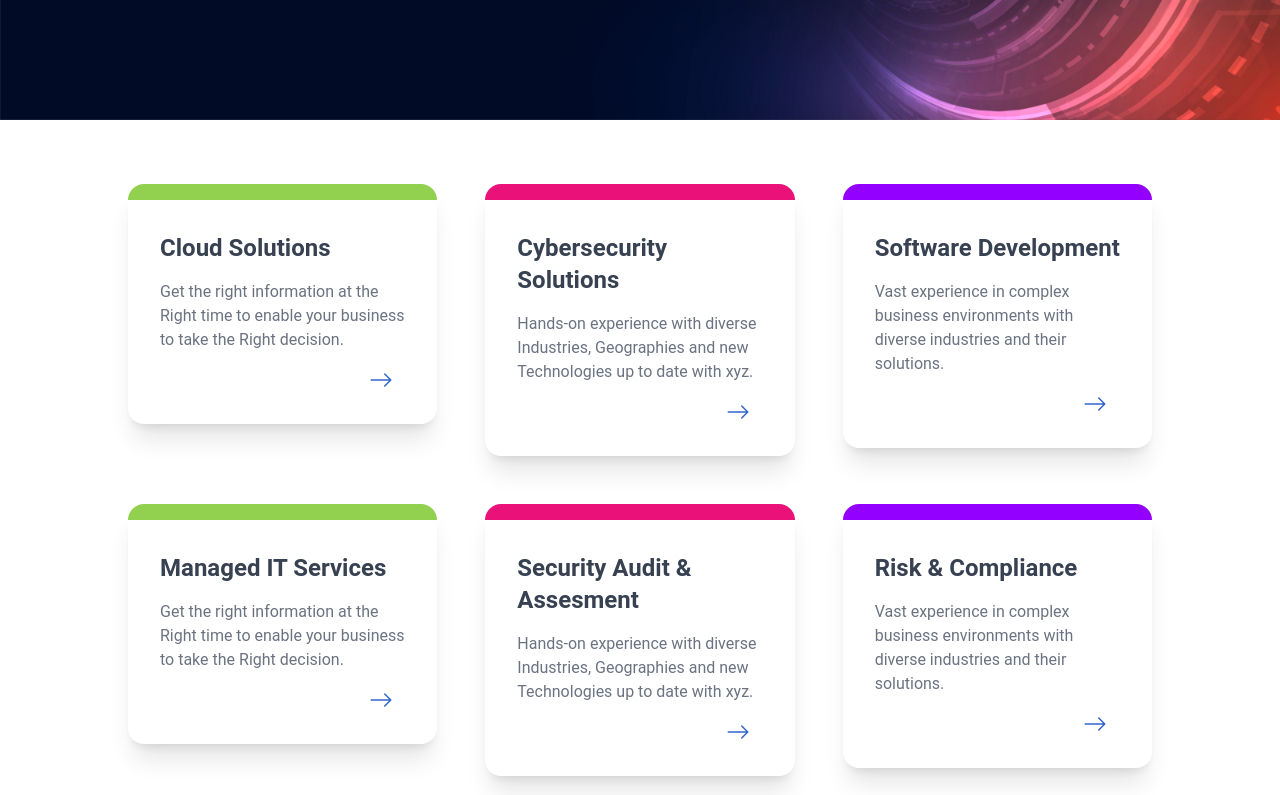
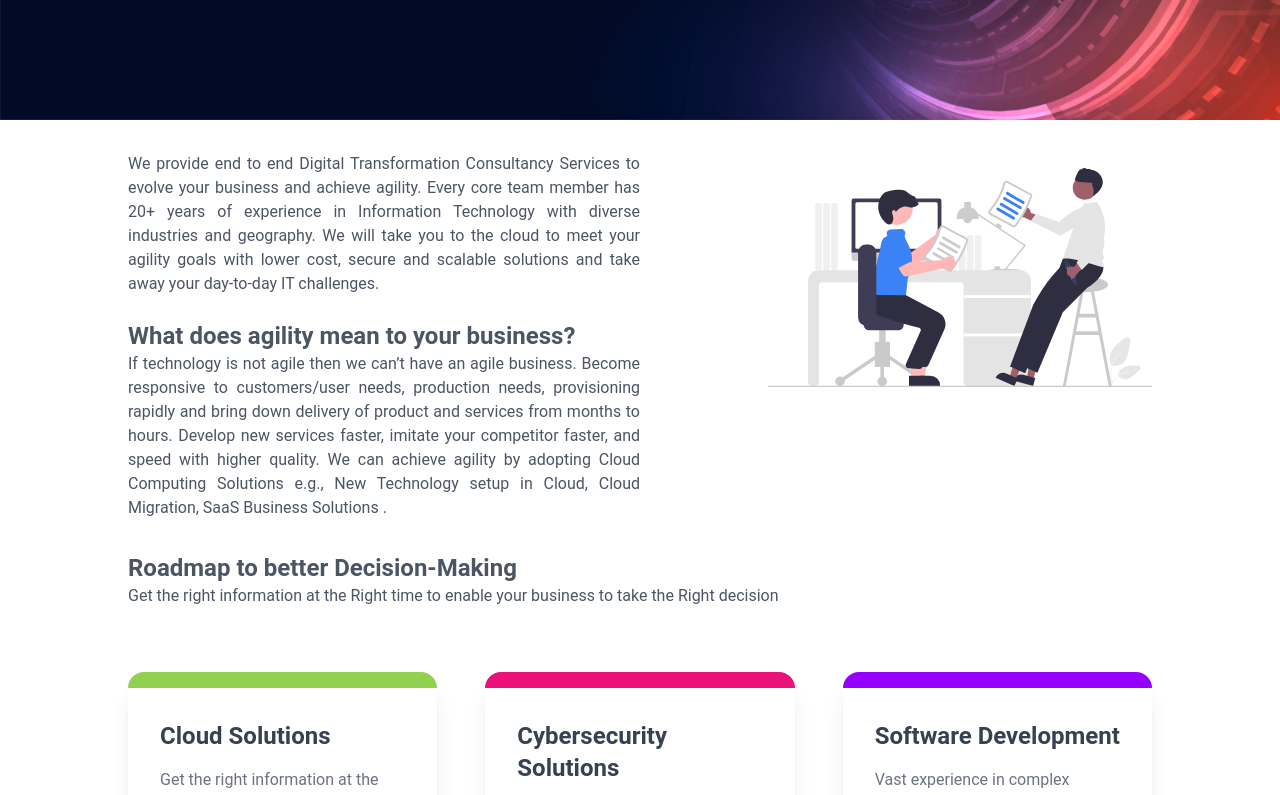
Before and after one commit to AnshumanDhiman/cwr, a React (Vite) app: page / in a window 1280 px wide. Shown: the part 520-1315 px from the top of the page. Built offline with nearby package versions, Linux system fonts and the light colour scheme.

Commit message:
new changes

```diff
--- a/src/components/hero.jsx
+++ b/src/components/hero.jsx
@@ -1,16 +1,10 @@
-
+import HeroImg from "../assets/working.svg";
 import Card from "./cards";
-
 
 export default function Hero() {
   return (
     <>
-      {/* <div>
-        <img src={HeroImg} />
-      </div> */}
-
       <div className="relative grid w-full bg-hero bg-no-repeat bg-cover h-[35rem] items-center z-[-999]">
-
         <div className="px-[5%] py-8">
           <div className="items-center flex">
             <div className="w-full lg:w-1/2">
@@ -36,58 +30,39 @@
           </div>
         </div>
       </div>
-
-
-          {/* <div className="grid grid-cols-2 place-items-center mt-[-11%] gap-16 px-32">
-            <div class="max-w-2xl px-8 py-8 bg-white rounded-lg shadow-md  border-blue-800 border-t-[16px] ">
-
-
-              <div class="mt-2 ">
-                <h1
-
-                  class="text-xl font-bold text-gray-700  hover:text-gray-600  hover:underline  p-2 "
-
-
-                >
+      <div className=" grid grid-cols-2">
+        <p className="pl-32 pt-8 bg-white text-justify text-gray-600">
+          We provide end to end Digital Transformation Consultancy Services to
+          evolve your business and achieve agility. Every core team member has
+          20+ years of experience in Information Technology with diverse
+          industries and geography. We will take you to the cloud to meet your
+          agility goals with lower cost, secure and scalable solutions and take
+          away your day-to-day IT challenges.
+          <br />
+          <br />
+          <span className="text-2xl font-bold">
+            What does agility mean to your business?
+          </span>
+          <br />
+          If technology is not agile then we can’t have an agile business.
+          Become responsive to customers/user needs, production needs,
+          provisioning rapidly and bring down delivery of product and services
+          from months to hours. Develop new services faster, imitate your
+          competitor faster, and speed with higher quality. We can achieve
+          agility by adopting Cloud Computing Solutions e.g., New Technology
+          setup in Cloud, Cloud Migration, SaaS Business Solutions .
+        </p>
+        <div className="w-full px-32 py-12 text-center">
+          <img src={HeroImg} />
+        </div>
+      </div>
+      <h1 class="pl-32 pt-8 text-2xl font-bold text-gray-600">
         Roadmap to better Decision-Making
       </h1>
-                <p class="mt-2 text-gray-600  p-2">
+      <p class="pl-32 bg-white text-justify text-gray-600">
         Get the right information at the Right time to enable your business to
         take the Right decision
-              <br/><br/><br/><br/><br/>
       </p>
-              </div>
-
-
-            </div>
-            <div class="max-w-2xl px-8 py-8 bg-white  rounded-lg shadow-md border-blue-800 border-t-[16px] ">
-
-
-              <div class="">
-                <h1
-
-                  class="text-xl font-bold text-gray-700  hover:text-gray-600  hover:underline p-2"
-
-                >
-                  Is a lack of efficiency preventing your business from growing?
-                </h1>
-                <p class="mt-2 text-gray-600  p-2">
-                CWR provides end-to-end Digital Transformation Consultancy Services to
-              evolve your business and achieve agility.
-              <br /> We will take you to the cloud to meet your agility goals with
-              lower-cost, secure and scalable solutions and take away your
-              day-to-day IT challenges.
-              <br/>
-                </p>
-              </div>
-
-
-
-            </div>
-
-          </div> */}
-
-
 
       <Card />
     </>
```
Lines whose indentation alone changed are shown as unchanged.
